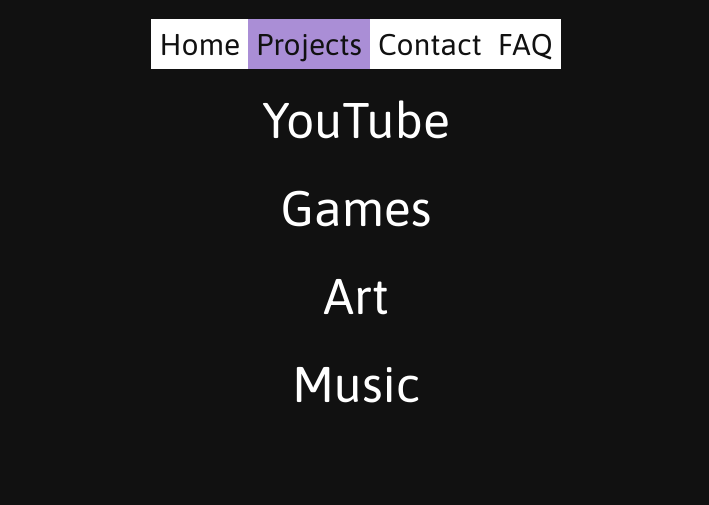
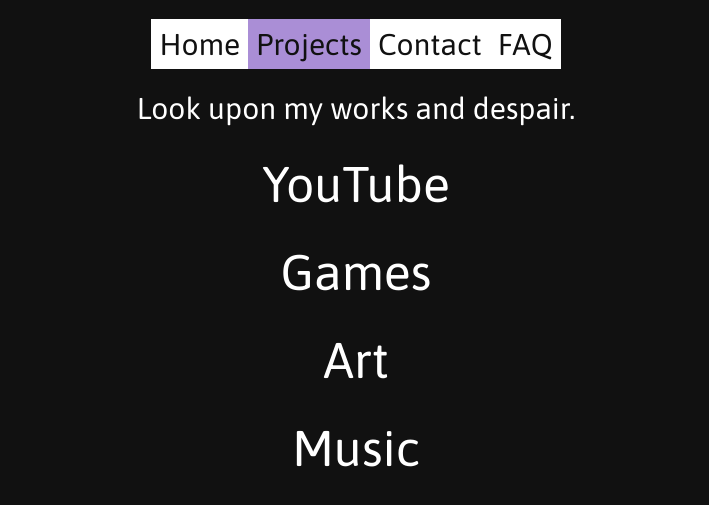
Before and after one commit to AutumnHaunted/autumnhaunted.github.io, a plain HTML site: page projects.html in a window 1280 px wide. Shown: the part 191-696 px from the top of the page, without its empty margins (284-993 px from the left). Drawn offline with Linux system fonts and the light colour scheme.

```diff
--- a/css/style.css
+++ b/css/style.css
@@ -141,6 +141,12 @@
 	font-size: 30px;
 }
 
+.topline
+{
+	font-size: 30px;
+	padding-top: 30px;
+}
+
 .projecttext
 {
 	font-size: 20px;
--- a/projects.html
+++ b/projects.html
@@ -21,6 +21,7 @@
 	<a href = "contact">Contact</a>
 	<a href = "faq">FAQ</a>
 </div>
+<div class = "topline">Look upon my works and despair.</div>
 <div class = "container">
 <a href = "projects/youtube" class = "projectlink">YouTube</a>
 </div>
```
Also changed, not shown: 1 other file.
